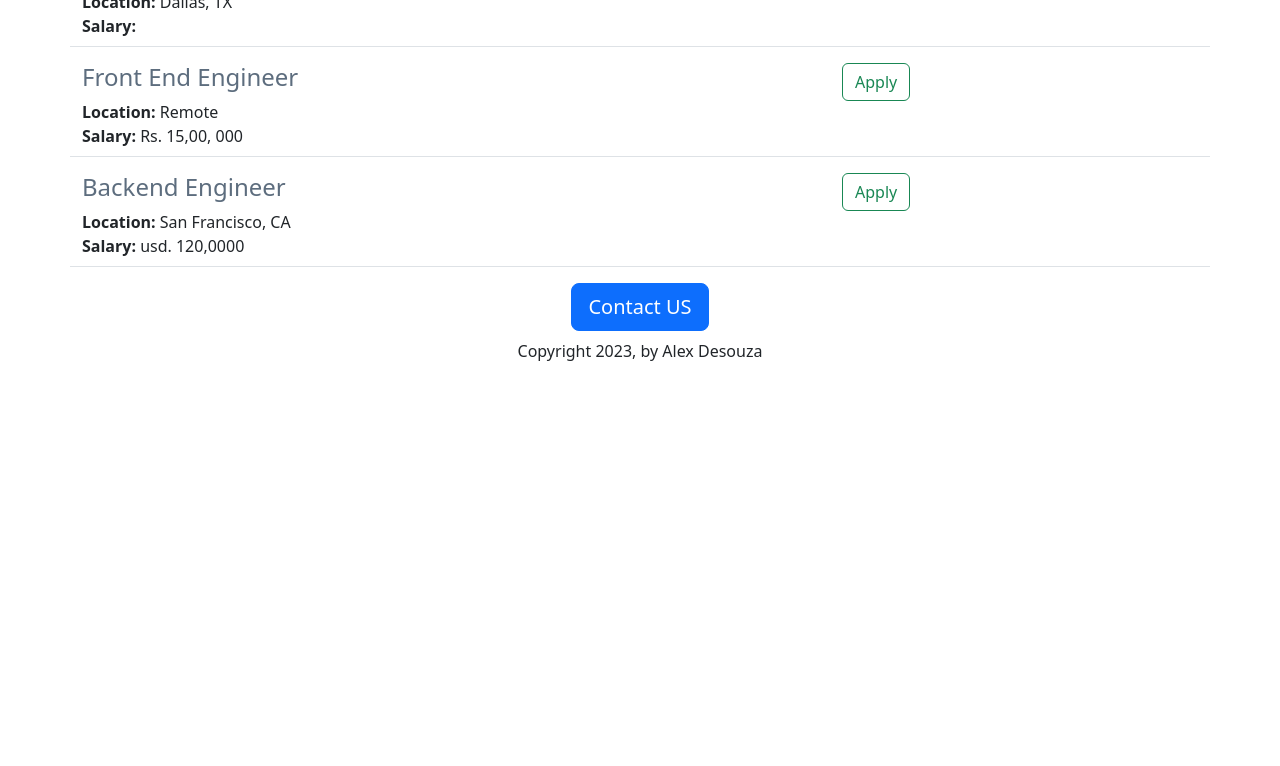
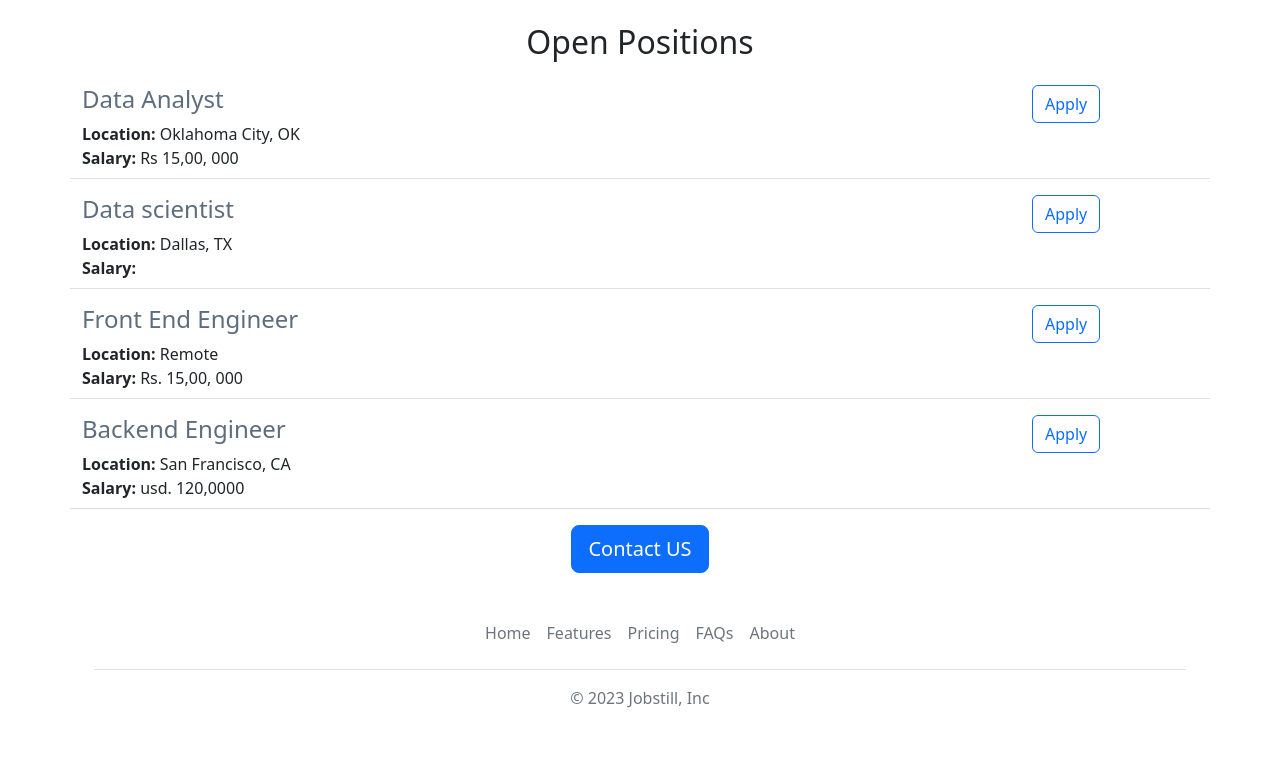
Before and after one commit to alexsuza/my-careers-website, a Flask app: page / in a window 1280 px wide. Shown: the part 865-1631 px from the top of the page. Before the commit the page ends 1226 px from the top, so only its background shows below. Run offline with Flask 3, Linux system fonts and the light colour scheme.

Commit message:
added app changes

```diff
--- /dev/null
+++ b/templates/footer.html
@@ -0,0 +1,12 @@
+<div class="container">
+  <footer class="py-3 my-4">
+    <ul class="nav justify-content-center border-bottom pb-3 mb-3">
+      <li class="nav-item"><a href="#" class="nav-link px-2 text-muted">Home</a></li>
+      <li class="nav-item"><a href="#" class="nav-link px-2 text-muted">Features</a></li>
+      <li class="nav-item"><a href="#" class="nav-link px-2 text-muted">Pricing</a></li>
+      <li class="nav-item"><a href="#" class="nav-link px-2 text-muted">FAQs</a></li>
+      <li class="nav-item"><a href="#" class="nav-link px-2 text-muted">About</a></li>
+    </ul>
+    <p class="text-center text-muted">&copy; 2023 Jobstill, Inc</p>
+  </footer>
+</div>
--- a/templates/home.html
+++ b/templates/home.html
@@ -14,18 +14,29 @@
                   }
     </style>
   </head>
+  <body>
+    {%include 'nav.html' %}
 
-  <body>
+  <! --    <div class="container"> -->
+      <img class=".img-fluid" id="banner" src="https://my-careers-website.alexdes2.repl.co/static/banner.jpg"  >
+  <! --  </div> -->
+
     <div class="container">
-    <h1 class="text-center mt-2 mb-4"> {{company_name}} Careers </h1>
+    <h1 class="text-center mt-2 mb-4"> {{company_name}} Careers
+    </h1>
+    <div class="row" >
+      <div class="col-md-6">
+    <p class="lead">
+      Lorem ipsum dolor sit amet, consectetur adipiscing elit, sed do eiusmod tempor incididunt ut labore et dolore magna aliqua. Ut enim ad minim veniam, quis nostrud exercitation ullamco laboris nisi ut aliquip ex ea commodo consequat. Duis aute irure dolor in reprehenderit in voluptate velit esse cillum dolore eu fugiat nulla pariatur. Excepteur sint occaecat cupidatat non proident, sunt in culpa qui officia deserunt mollit anim id est laborum.
+    </p>
+      </div>
+      <div class="d-none d-md-block col-md-6"style="margin-bottom:16px">
+      <img src="/static/people.jpg" style="height:320px; border-radius:8px;" >
 
-    <img clas=".img-fluid" id="banner" src="https://my-careers-website.alexdes2.repl.co/static/banner.jpg"  >
-    <h2 class="text-center mt-2 mb-4"> About JobStill </h2>
-    <p class="lead"> Lorem ipsum dolor sit amet, consectetur adipiscing elit, sed do eiusmod tempor incididunt ut labore et dolore magna aliqua. Ut enim ad minim veniam, quis nostrud exercitation ullamco laboris nisi ut aliquip ex ea commodo consequat. Duis aute irure dolor in reprehenderit in voluptate velit esse cillum dolore eu fugiat nulla pariatur. Excepteur sint occaecat cupidatat non proident, sunt in culpa qui officia deserunt mollit anim id est laborum.
-    </p>
+    </div>
 
 
-      <h2 class="text-center mt-2 mb-4"> New Job Openings</h2>
+      <h2 class="text-center mt-2 mb-4"> Open Positions</h2>
       <div>
         {% for job in jobs %}
         {% include 'jobitem.html' %}
@@ -33,10 +44,11 @@
       </div>
 
       <div class="text-center">
-    <button type="button" class="btn btn-primary btn-lg">Contact US</button>
-        <p class ="mt-2 mb-4"> Copyright 2023, by Alex Desouza </p>
+    <a href="mailto:contact@jobstill.com?subject=Please%20review%20account&body=It%20appears%20my%20account%20has%20been%20suspended.%20Kindly%20provide%20a%20reason%20why%20this%20occured" class="btn btn-primary btn-lg">Contact US</a>
      </div>
 
     </div>
+
+     {%include 'footer.html' %}
   </body>
 </html>
--- a/templates/jobitem.html
+++ b/templates/jobitem.html
@@ -1,5 +1,5 @@
 <div class="border-bottom row" style="margin-bottom:16px; padding-bottom:8px;">
-       <div class="col-8">
+       <div class="col-10">
          <h4
            style="color:#5D6D7E"; margin-bottom:4px;">
            {{job['title']}}
@@ -14,8 +14,8 @@
            </div>
            {% endif %}
        </div>
-            <div class="col-4">
-             <button type="button" class="btn btn-outline-success">Apply</button>
+            <div class="col-2" padding-right:16px">
+             <a href="mailto:apply@jobstill.com?subject=Application%20for%20Data%20Analyst%20Job&body=I%20have%20attached%20my%20resume%20for%20your%20review.%20Thanks" class="btn btn-outline-primary float align-middle">Apply</a>
            </div>
 
         </div>
--- /dev/null
+++ b/templates/nav.html
@@ -0,0 +1,8 @@
+<!-- Image and text -->
+<nav class="navbar shadow-sm fixed-top bg-white">
+  <a class="navbar-brand" href="#">
+    <img src="/static/logo.svg" width="30" height="30" class="d-inline-block align-top" alt="JobStill">
+    Jobstill
+  </a>
+</nav>
+<div style="height:56px"></div>
```
Also changed, not shown: static/logo.svg (added), 1 other file.
